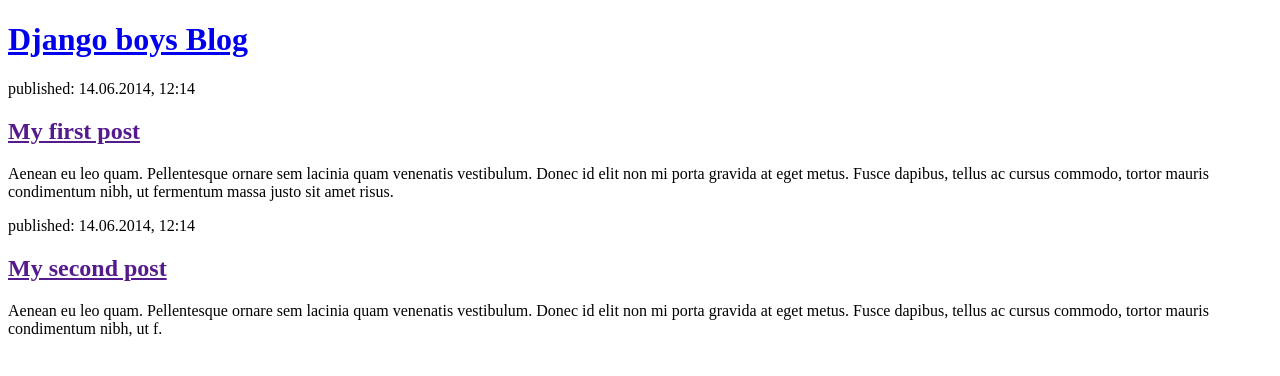
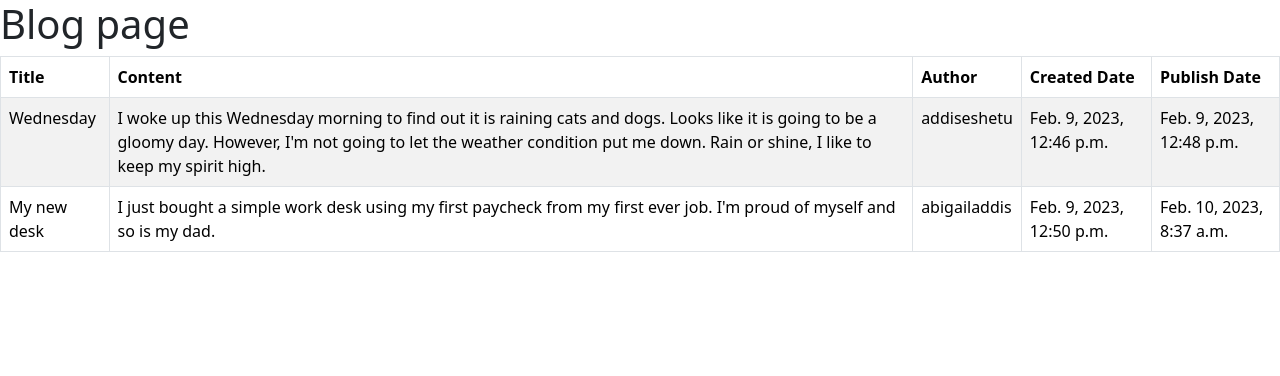
Before and after one commit to addiseshetu/blog, a Django app: page / in a window 1280 px wide. Shown: the top 376 px of the page. Run offline with Django 4.2, Linux system fonts and the light colour scheme; data comes from the database, SQL or seed files in the repository.

Commit message:
added blog

```diff
--- a/blog/templates/blog/post_list.html
+++ b/blog/templates/blog/post_list.html
@@ -1,23 +1,35 @@
-<!DOCTYPE html>
-<html>
-    <head>
-        <title>Django boys blog</title>
-    </head>
-    <body>
-        <header>
-            <h1><a href="/">Django boys Blog</a></h1>
-        </header>
-
-        <article>
-            <time>published: 14.06.2014, 12:14</time>
-            <h2><a href="">My first post</a></h2>
-            <p>Aenean eu leo quam. Pellentesque ornare sem lacinia quam venenatis vestibulum. Donec id elit non mi porta gravida at eget metus. Fusce dapibus, tellus ac cursus commodo, tortor mauris condimentum nibh, ut fermentum massa justo sit amet risus.</p>
-        </article>
-
-        <article>
-            <time>published: 14.06.2014, 12:14</time>
-            <h2><a href="">My second post</a></h2>
-            <p>Aenean eu leo quam. Pellentesque ornare sem lacinia quam venenatis vestibulum. Donec id elit non mi porta gravida at eget metus. Fusce dapibus, tellus ac cursus commodo, tortor mauris condimentum nibh, ut f.</p>
-        </article>
-    </body>
+<!doctype html>
+<html lang="en">
+  <head>
+    <meta charset="utf-8">
+    <meta name="viewport" content="width=device-width, initial-scale=1">
+    <title>Boys club blog</title>
+    <link href="https://cdn.jsdelivr.net/npm/bootstrap@5.3.0-alpha1/dist/css/bootstrap.min.css" rel="stylesheet" integrity="sha384-GLhlTQ8iRABdZLl6O3oVMWSktQOp6b7In1Zl3/Jr59b6EGGoI1aFkw7cmDA6j6gD" crossorigin="anonymous">
+  </head>
+  <body>
+    <h1>Blog page</h1>
+    <table class="table table table-bordered table-striped table-hover">
+        <thead>
+            <tr>
+                <th>Title</th>
+                <th>Content</th>
+                <th>Author</th>
+                <th>Created Date</th>
+                <th>Publish Date</th>
+            </tr>
+        </thead>
+        <tbody>
+            {% for post in posts %}
+            <tr>
+                <td>{{post.title}}</td>
+                <td>{{post.text}}</td>
+                <td>{{post.author}}</td>
+                <td>{{post.created_date}}</td>
+                <td>{{post.published_date}}</td>
+            </tr>
+            {% endfor %}
+        </tbody>
+    </table>
+    <script src="https://cdn.jsdelivr.net/npm/bootstrap@5.3.0-alpha1/dist/js/bootstrap.bundle.min.js" integrity="sha384-w76AqPfDkMBDXo30jS1Sgez6pr3x5MlQ1ZAGC+nuZB+EYdgRZgiwxhTBTkF7CXvN" crossorigin="anonymous"></script>
+  </body>
 </html>
```
